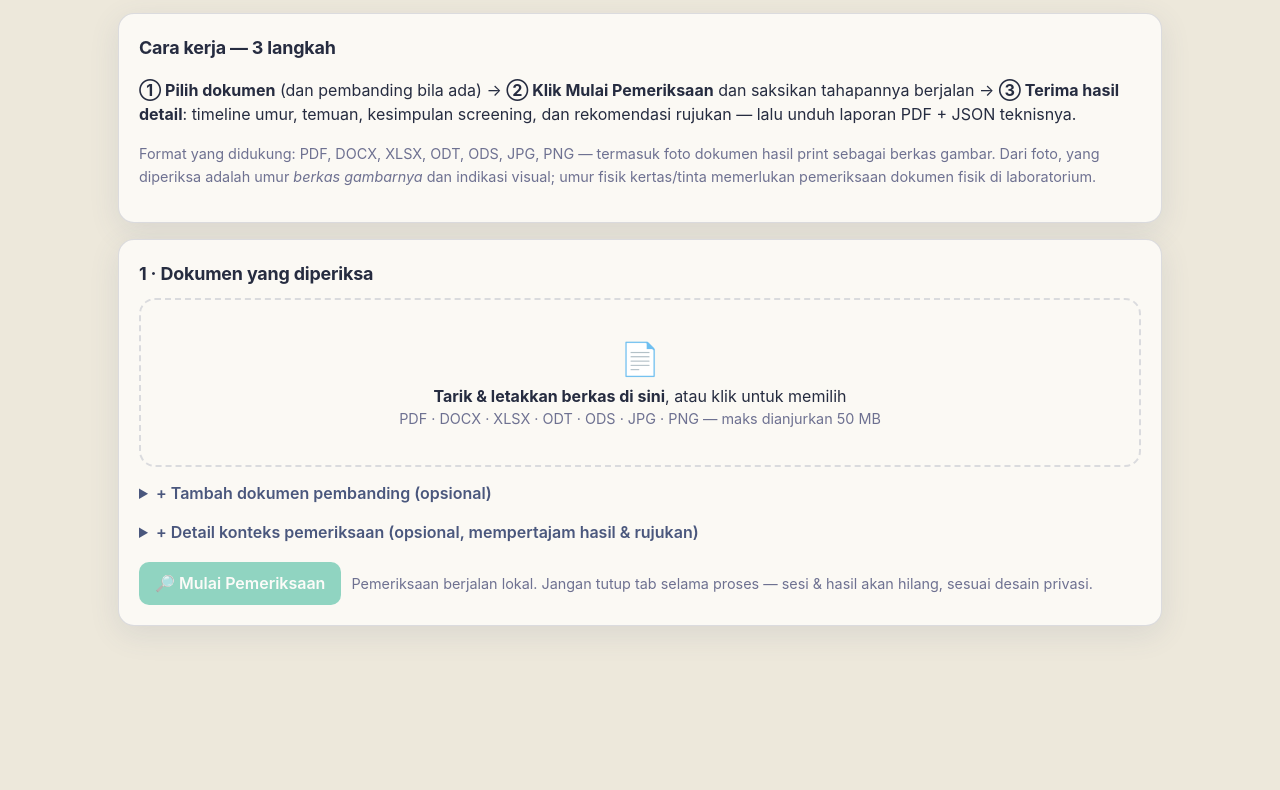
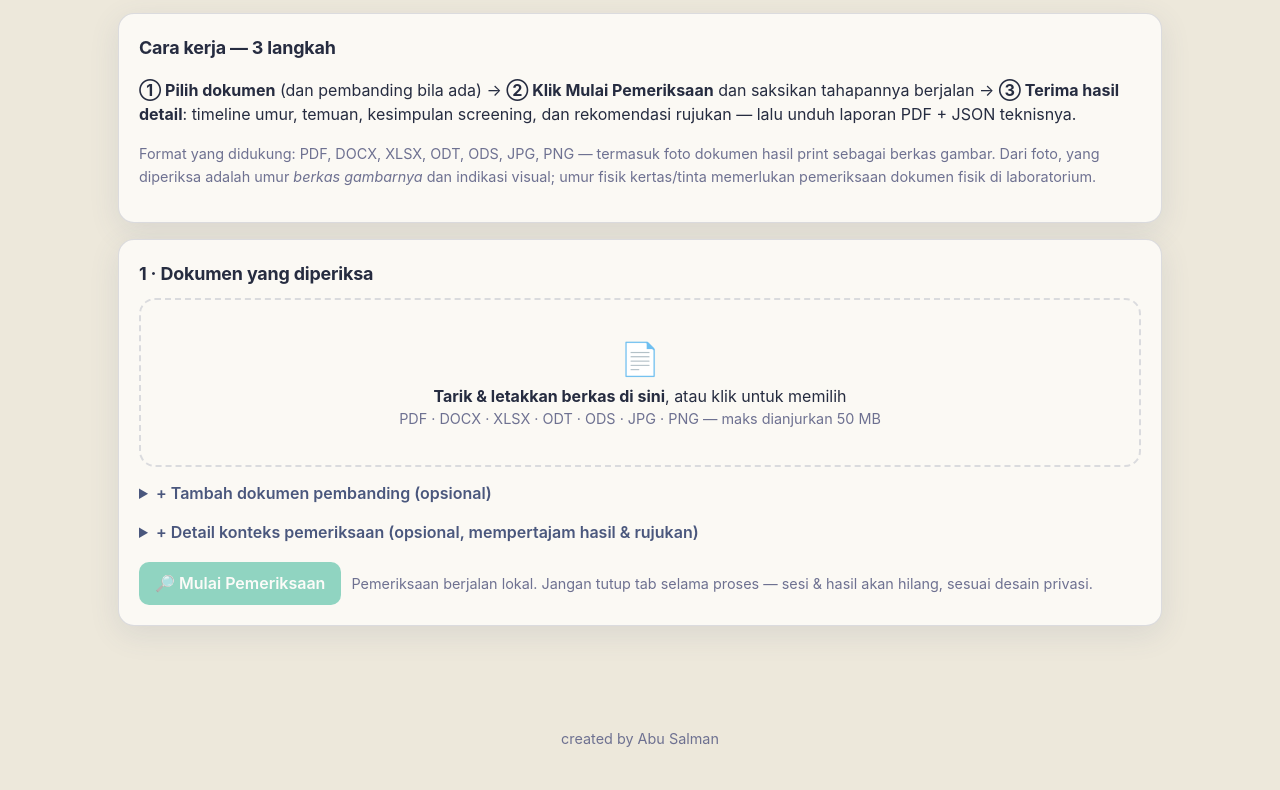
Before and after one commit to riccohsaputra/salmanforensik, a plain HTML site: page index.html in a window 1280 px wide. Shown: the part 361-1151 px from the top of the page. Before the commit the page ends 1063 px from the top, so only its background shows below. Drawn offline with Linux system fonts and the light colour scheme.

Commit message:
Footnote halaman: kredit ringkas 'created by Abu Salman'

```diff
--- a/index.html
+++ b/index.html
@@ -145,6 +145,10 @@
   <div id="print-area"></div>
 </main>
 
+<footer class="appfoot">
+  created by Abu Salman
+</footer>
+
 <script src="vendor/jszip.min.js"></script>
 <script src="vendor/exifr.umd.js"></script>
 <script src="vendor/pdf.min.js"></script>
```
Also changed, not shown: 1 other file.
